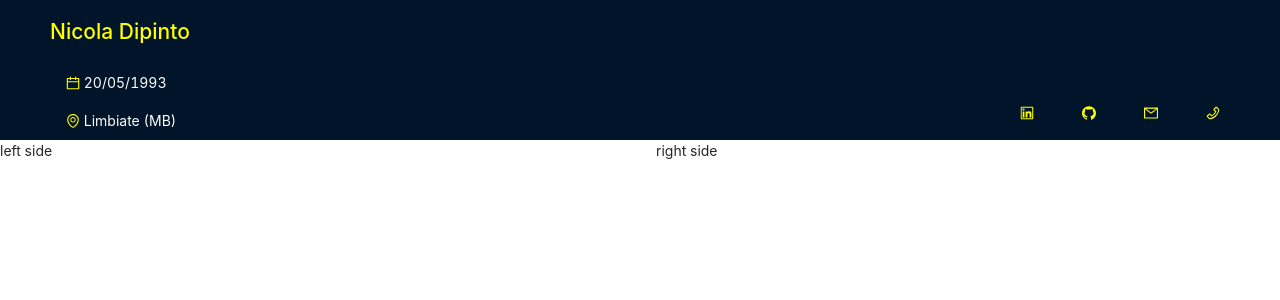
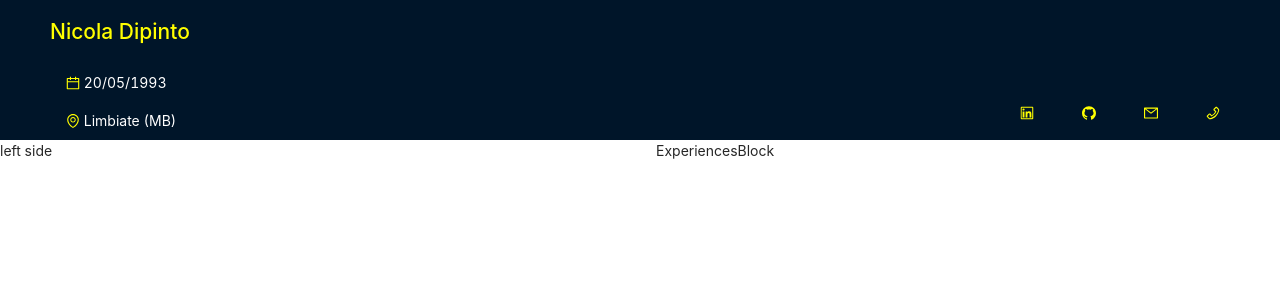
Before and after one commit to NicolaDipintoDev/cv.assignment, a React (Create React App) app in the folder cv-assignment/: page / in a window 1280 px wide. Shown: the top 300 px of the page. Built offline with nearby package versions, Linux system fonts and the light colour scheme.

Commit message:
render ExperiencesBlock

```diff
--- a/cv-assignment/src/components/Content/container/rightSide/RightSide.js
+++ b/cv-assignment/src/components/Content/container/rightSide/RightSide.js
@@ -1,8 +1,9 @@
 import React from "react";
+import ExperiencesBlock from "./experiencesBlock/ExperiencesBlock";
 
 const RightSide = () => (
   <div>
-    right side
+    <ExperiencesBlock />
   </div>
 );
 
```
